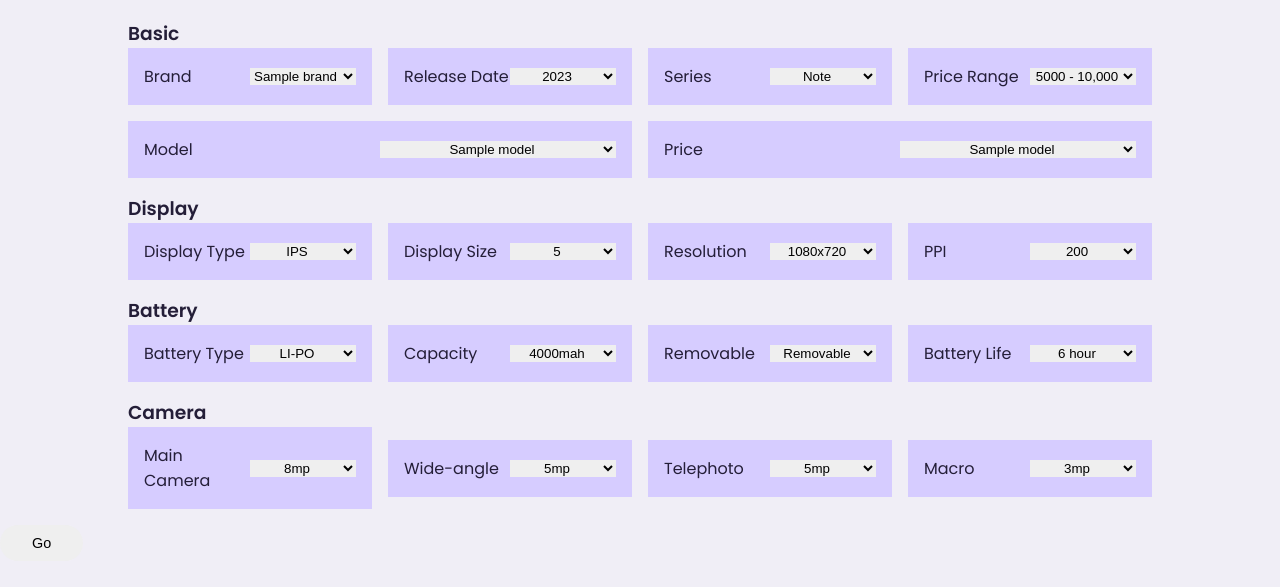
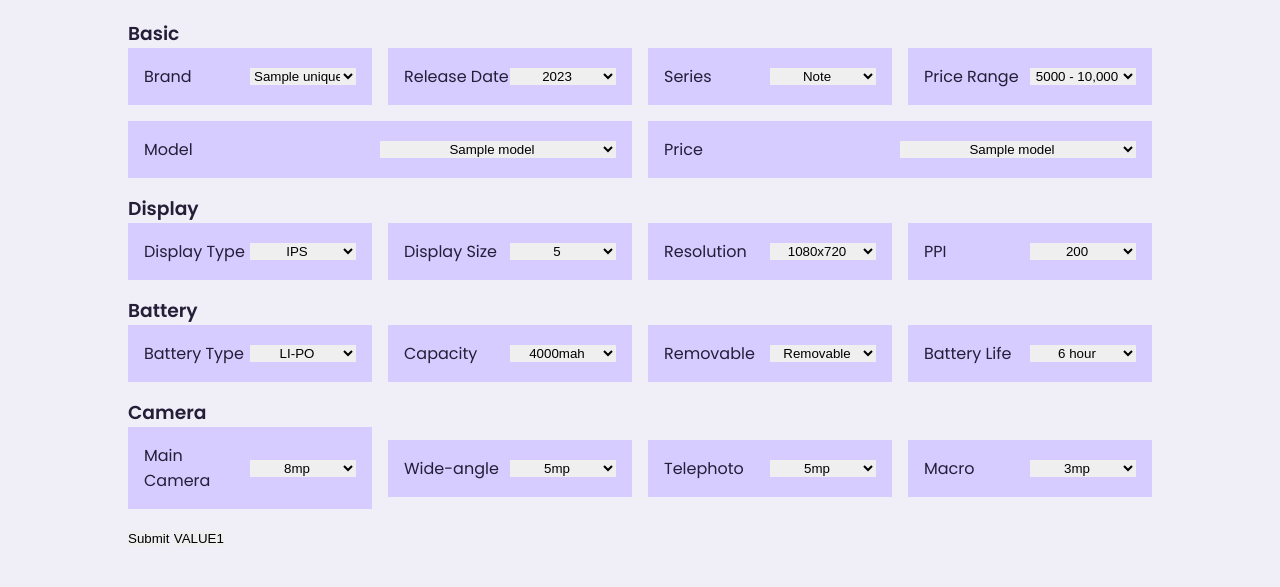
Before and after one commit to Shantonu-Acharjee/Build-YourPhone, a Flask app: template templates/index.html in a window 1280 px wide. Shown: the part 67-654 px from the top of the page. Run offline with Flask 2, Linux system fonts and the light colour scheme; the template is opened without the code that fills it: most values are stand-ins (such as "Sample title", 1, 10 or a date in 2020); some libraries are stand-ins or nearby versions.

Commit message:
get function problem

```diff
--- a/app.py
+++ b/app.py
@@ -15,8 +15,13 @@ app = Flask(__name__)
 
 @app.route("/", methods=['GET', 'POST'])
 def home():
-    model = request.form.get('model')
-    return render_template('index.html', df = df, model = model)
+
+    return render_template('index.html', df = df, )
+
+
+
+
+
 
 
 
--- a/templates/index.html
+++ b/templates/index.html
@@ -64,8 +64,8 @@
 
                     <label for="cars">Brand</label>
 
-                    <select name="cars" id="cars">
-                        {% for i in df['brand_name'] %}
+                    <select name="Brand" id="Brand">
+                        {% for i in df['brand_name'].unique() %}
                             <option value="volvo">{{ i }}</option>
                         {% endfor %}
 
@@ -147,8 +147,8 @@
                     <label for="cars">Model</label>
 
                     <select name="model" id="cars">
-                        {% for i in df['model'] %}
-                            <option value="volvo">{{ i }}</option>
+                        {% for i in df[df['brand_name']== 'oneplus']['model'] %}
+                            <option  value="volvo">{{ i }}</option>
                         {% endfor %}
 
                     </select>
@@ -393,16 +393,17 @@
                 </div>
 
 
-
+            </div>
+                <button type="submit">Submit</button>
+                <input type="submit" value="VALUE1" name="action1"/>
+            </div>
 
             </div><!-- Row 4 END -->
 
 
 
 
-            </div>
-                <button type="submit" class="btn btn-default">Go</button>
-            </div>
+
 
 
 
```
Also changed, not shown: 1 other file.
